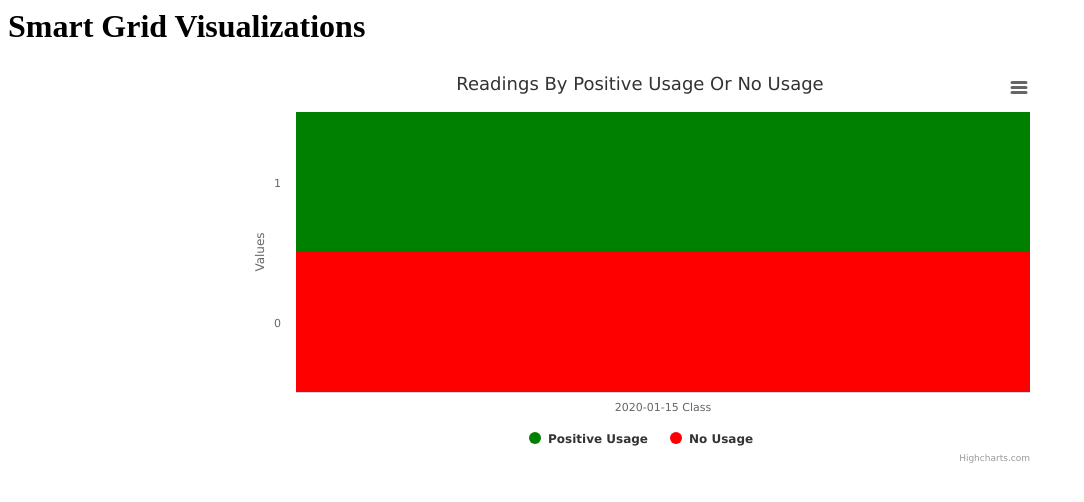
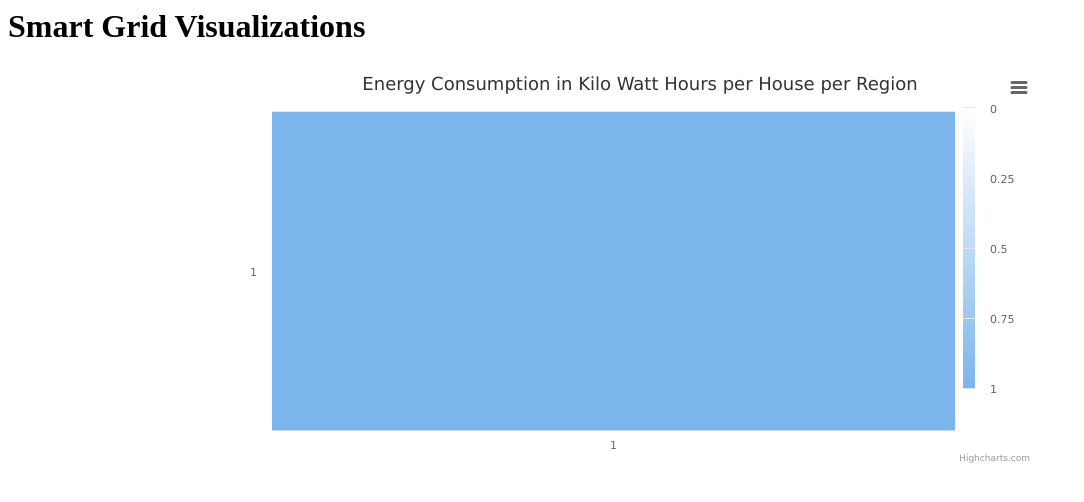
Before and after one commit to NateThom/smartgrid, a Django app: page /dash/visualization/ in a window 1280 px wide. Shown: the top 502 px of the page, without its empty margins (0-1084 px from the left). Run offline with Django 3.2, Linux system fonts and the light colour scheme; tables that the repository leaves empty hold one stand-in row (values such as "Sample post").

Commit message:
Progress on dynamic visualization page. Current problem with too many values on yAxis.

```diff
--- a/smartgrid-website/dash/templates/dash/visualization.html
+++ b/smartgrid-website/dash/templates/dash/visualization.html
@@ -10,27 +10,58 @@
   Highcharts.chart('container', {
       chart: {
           type: 'heatmap'
+          // marginTop: 40,
+          // marginBottom: 80,
+          // plotBorderWidth: 1
       },
       title: {
-          text: 'Readings By Positive Usage Or No Usage'
+          text: 'Energy Consumption in Kilo Watt Hours per House per Region'
       },
       xAxis: {
           categories: [
-            {% for entry in dataset %}'{{ entry.date_time }} Class'{% if not forloop.last %}, {% endif %}{% endfor %}
+            {% for entry in region_dataset %}'Region {{ entry.region_id }}'{% if not forloop.last %}, {% endif %}{% endfor %}
           ]
       },
+
+      yAxis: {
+          categories: [
+            {% for item in len_house_dataset %}'House {{ item }}'{% if not forloop.last %}, {% endif %}{% endfor %}
+          ],
+          title: null
+      },
+
+      colorAxis: {
+        min: 0,
+        minColor: '#FFFFFF',
+        maxColor: Highcharts.getOptions().colors[0]
+    },
+
+    legend: {
+        align: 'right',
+        layout: 'vertical',
+        margin: 0,
+        verticalAlign: 'top',
+        y: 25,
+        symbolHeight: 280
+    },
+
+    tooltip: {
+        formatter: function () {
+            return '<b>' + this.series.xAxis.categories[this.point.x] + '</b> used <br><b>' +
+                this.point.value + '</b> kWh in house <br><b>' + this.series.yAxis.categories[this.point.y] + '</b>';
+        }
+    },
+
       series: [{
-          name: 'Positive Usage',
+          // name: 'Positive Usage',
           data: [
-            {% for entry in dataset %}{{ entry.positive_usage_count }}{% if not forloop.last %}, {% endif %}{% endfor %}
+            {% for region in region_dataset %}
+              {% for house in house_dataset %}
+                [{{region.region_id}}, {{house.house_id}}, {{ house.house_consumption }}]{% if not forloop.last %}, {% endif %}
+              {% endfor %}
+            {% endfor %}
           ],
           color: 'green'
-      }, {
-          name: 'No Usage',
-          data: [
-            {% for entry in dataset %}{{ entry.no_usage_count }}{% if not forloop.last %}, {% endif %}{% endfor %}
-          ],
-          color: 'red'
       }]
   });
 </script>
@@ -47,19 +78,19 @@
       },
       xAxis: {
           categories: [
-            {% for entry in dataset %}'{{ entry.date_time }} Class'{% if not forloop.last %}, {% endif %}{% endfor %}
+            {% for entry in house_dataset %}'{{ entry.date_time }} Class'{% if not forloop.last %}, {% endif %}{% endfor %}
           ]
       },
       series: [{
           name: 'Positive Usage',
           data: [
-            {% for entry in dataset %}{{ entry.positive_usage_count }}{% if not forloop.last %}, {% endif %}{% endfor %}
+            {% for entry in house_dataset %}{{ entry.positive_usage_count }}{% if not forloop.last %}, {% endif %}{% endfor %}
           ],
           color: 'green'
       }, {
           name: 'No Usage',
           data: [
-            {% for entry in dataset %}{{ entry.no_usage_count }}{% if not forloop.last %}, {% endif %}{% endfor %}
+            {% for entry in house_dataset %}{{ entry.no_usage_count }}{% if not forloop.last %}, {% endif %}{% endfor %}
           ],
           color: 'red'
       }]
--- a/smartgrid-website/dash/views.py
+++ b/smartgrid-website/dash/views.py
@@ -13,12 +13,16 @@ def index(request):
     return render(request, 'dash/index.html', context)
 
 def visualization(request):
-    dataset = Readings.objects \
-        .values('date_time', 'kWh') \
-        .annotate(positive_usage_count=Count('kWh', filter=Q(kWh__gt=0)),
-            no_usage_count=Count('kWh', filter=Q(kWh__lte=0))) \
-        .order_by('date_time')
-    context = {'dataset': dataset,}
+    house_dataset = House.objects \
+        .values('house_consumption', 'house_id') \
+        .order_by('house_id')
+    region_dataset = Region.objects \
+        .values('region_consumption', 'region_id') \
+        .order_by('region_id')
+    len_house_dataset = []
+    for house in range(1, len(house_dataset)):
+        len_house_dataset.append(house)
+    context = {'house_dataset': house_dataset, 'region_dataset': region_dataset, 'len_house_dataset': len_house_dataset,}
     return render(request, 'dash/visualization.html', context)
 
 def statistics(request):
```
